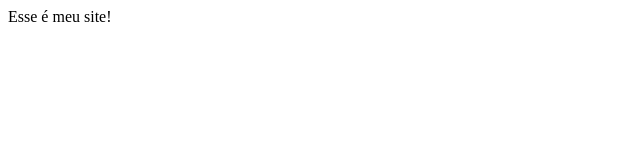
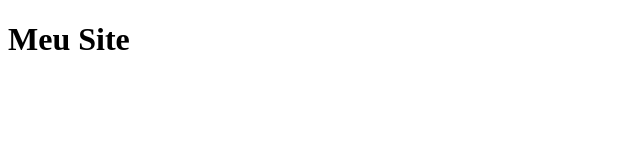
Before and after one commit to szardo/testegit, a plain HTML site: page index.html in a window 1280 px wide. Shown: the whole page, without its empty margins (0-640 px from the left). Drawn offline with Linux system fonts and the light colour scheme.

Commit message:
Inclusão do título

```diff
--- a/index.html
+++ b/index.html
@@ -5,6 +5,6 @@
 <title> Meu Site </title>
 </head>
 <body>
-Esse é meu site!
+<h1>Meu Site</h1>
 </body>
 </html>
```
